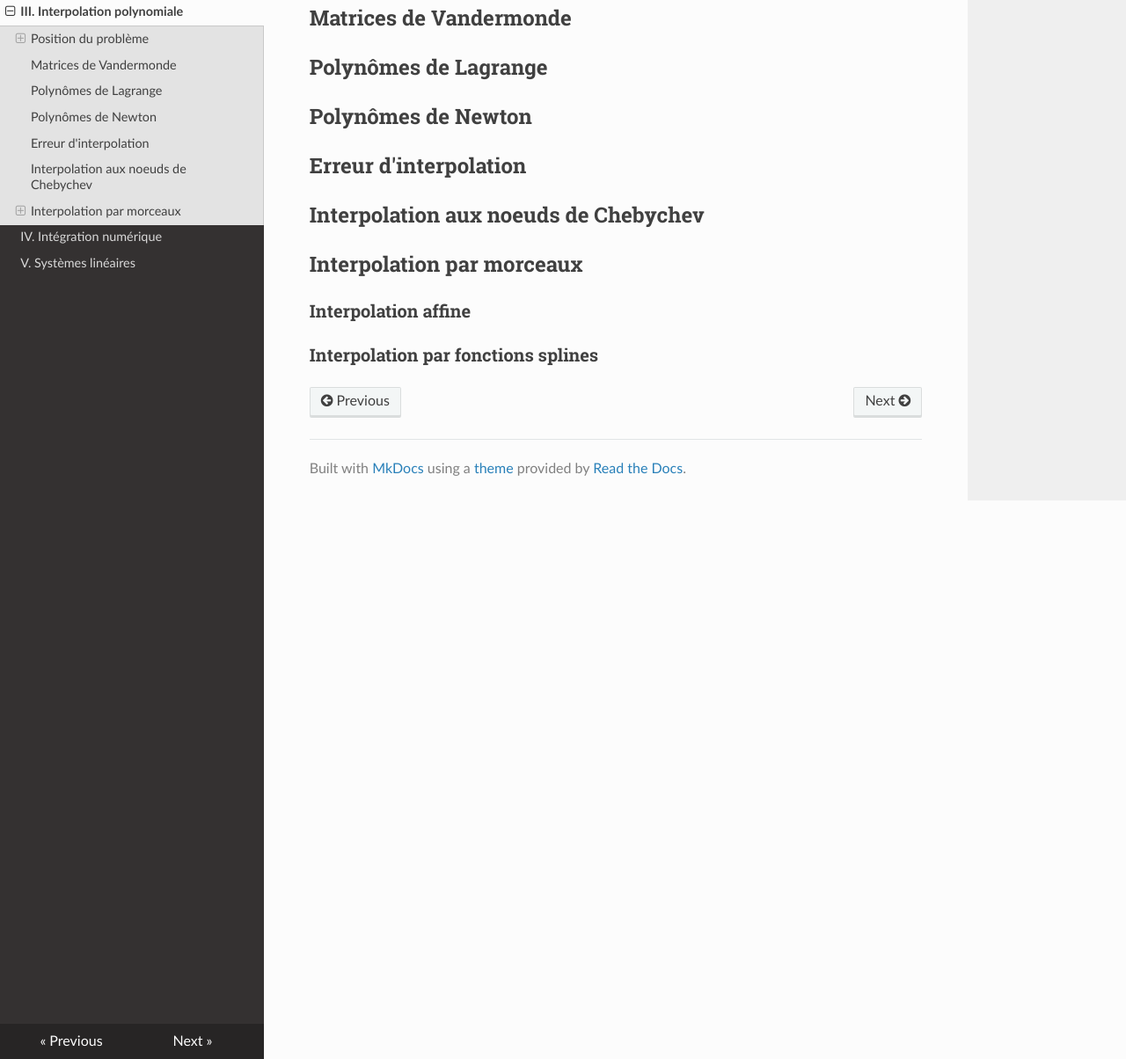
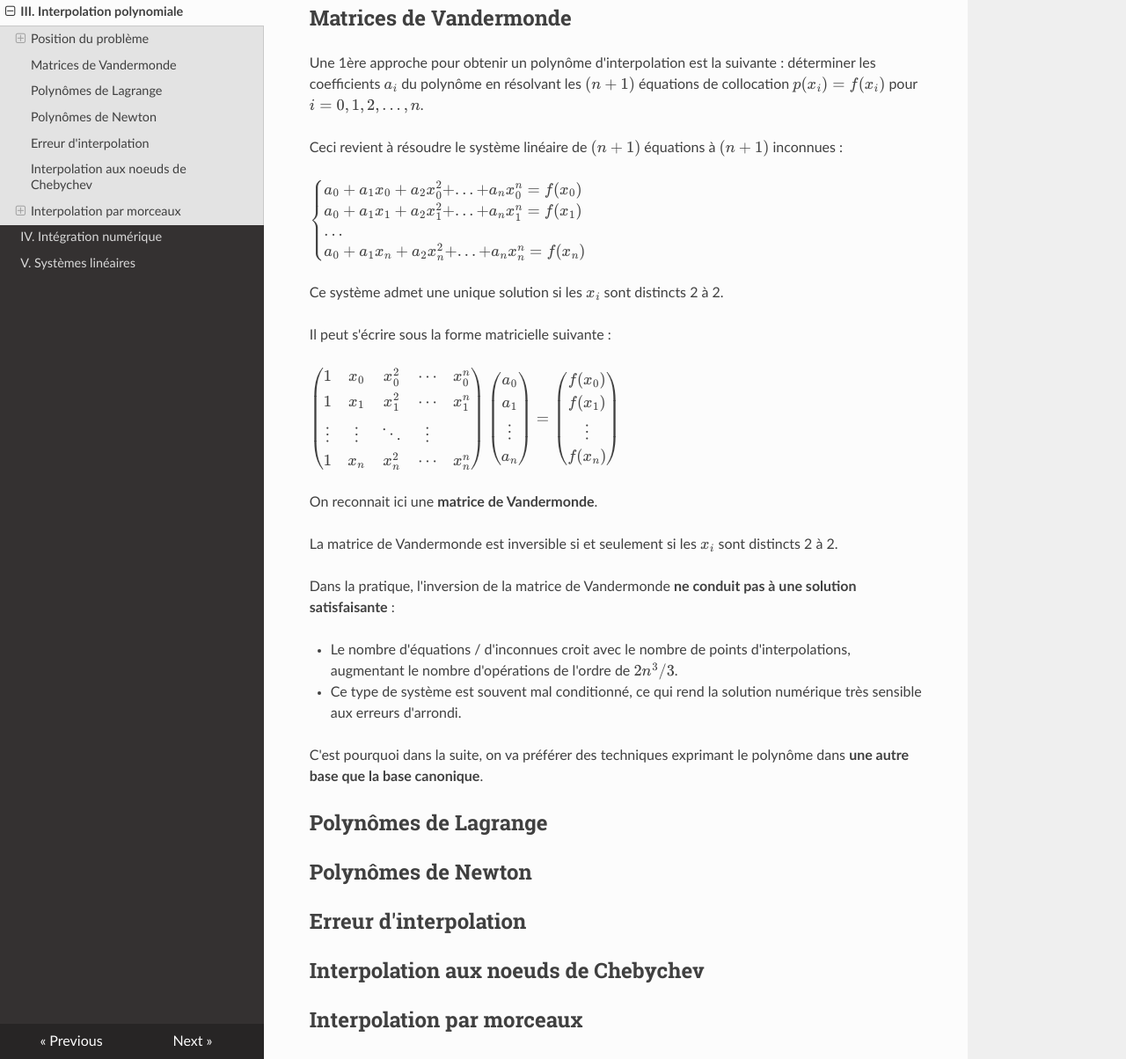
Before and after one commit to NicOudart/UVSQ_LSPH515_methodes_num, an MkDocs documentation site: the page built from docs/Chap3_Interpolation_polynomiale.md, in a window 1280 px wide and 1400 px high, scrolled down 2100 px. Shown: the part 196-1400 px from the top of the window at 88% size. Built offline with MkDocs 1.6.1, drawn with Linux system fonts in a browser that asks for light colours; nearby versions of some CDN libraries.

Commit message:
-Add the Vandemonde Matrix part to Chapter 3.

```diff
--- a/docs/Chap3_Interpolation_polynomiale.md
+++ b/docs/Chap3_Interpolation_polynomiale.md
@@ -66,6 +66,53 @@ Et nous essayerons d'estimer la valeur de $f$ pour $x = 210$ (i.e. la durée du
 
 ## Matrices de Vandermonde
 
+Une 1ère approche pour obtenir un polynôme d'interpolation est la suivante : déterminer les coefficients $a_i$ du polynôme en résolvant les $(n+1)$ équations de collocation $p(x_i) = f(x_i)$ pour $i=0,1,2,...,n$.
+
+Ceci revient à résoudre le système linéaire de $(n+1)$ équations à $(n+1)$ inconnues :
+
+$\begin{cases}
+a_0 + a_1 x_0 + a_2 x_0^2 + ... + a_n x_0^n = f(x_0)\\
+a_0 + a_1 x_1 + a_2 x_1^2 + ... + a_n x_1^n = f(x_1)\\
+...\\
+a_0 + a_1 x_n + a_2 x_n^2 + ... + a_n x_n^n = f(x_n)
+\end{cases}$
+
+Ce système admet une unique solution si les $x_i$ sont distincts 2 à 2.
+
+Il peut s'écrire sous la forme matricielle suivante :
+
+$\begin{pmatrix}
+  1 & x_0 & x_0^2 & \cdots & x_0^n \\
+  1 & x_1 & x_1^2 & \cdots & x_1^n \\
+  \vdots  & \vdots  & \ddots & \vdots  \\
+  1 & x_n & x_n^2 &\cdots & x_n^n
+ \end{pmatrix}
+ \begin{pmatrix}
+  a_0\\
+  a_1\\
+  \vdots\\
+  a_n
+ \end{pmatrix}
+ =
+ \begin{pmatrix}
+  f(x_0)\\
+  f(x_1)\\
+  \vdots\\
+  f(x_n)
+ \end{pmatrix}$
+
+On reconnait ici une **matrice de Vandermonde**.
+
+La matrice de Vandermonde est inversible si et seulement si les $x_i$ sont distincts 2 à 2.
+
+Dans la pratique, l'inversion de la matrice de Vandermonde **ne conduit pas à une solution satisfaisante** :
+
+- Le nombre d'équations / d'inconnues croit avec le nombre de points d'interpolations, augmentant le nombre d'opérations de l'ordre de $2 n^3 / 3$.
+
+- Ce type de système est souvent mal conditionné, ce qui rend la solution numérique très sensible aux erreurs d'arrondi.
+
+C'est pourquoi dans la suite, on va préférer des techniques exprimant le polynôme dans **une autre base que la base canonique**.
+
 ## Polynômes de Lagrange
 
 ## Polynômes de Newton
```
